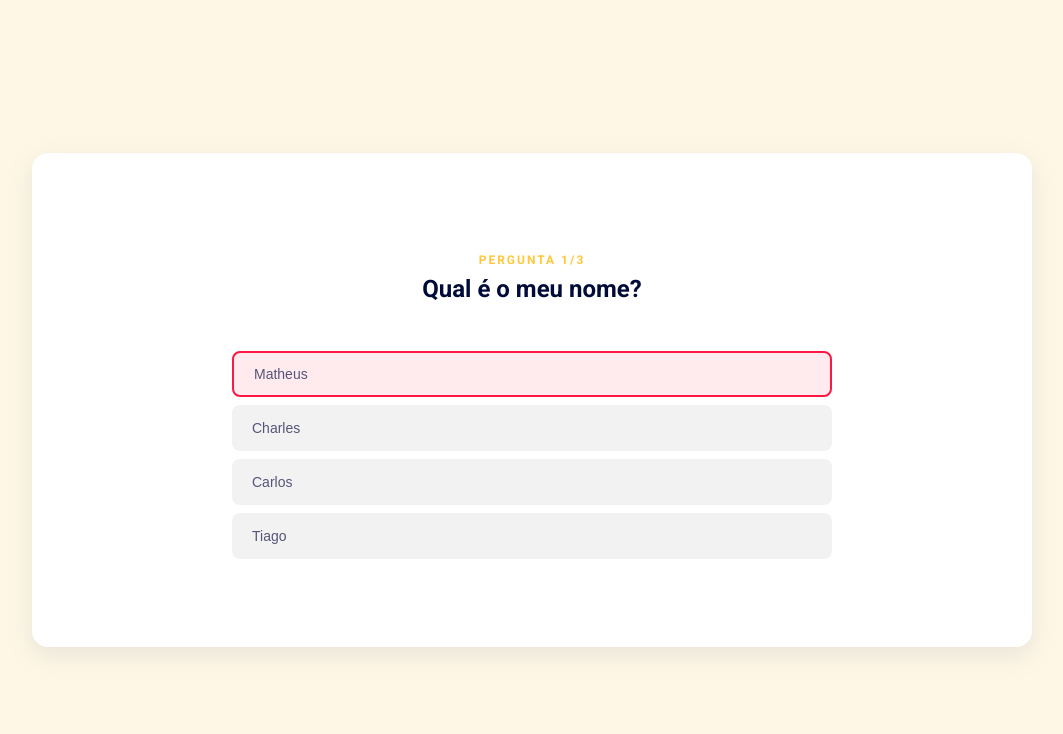
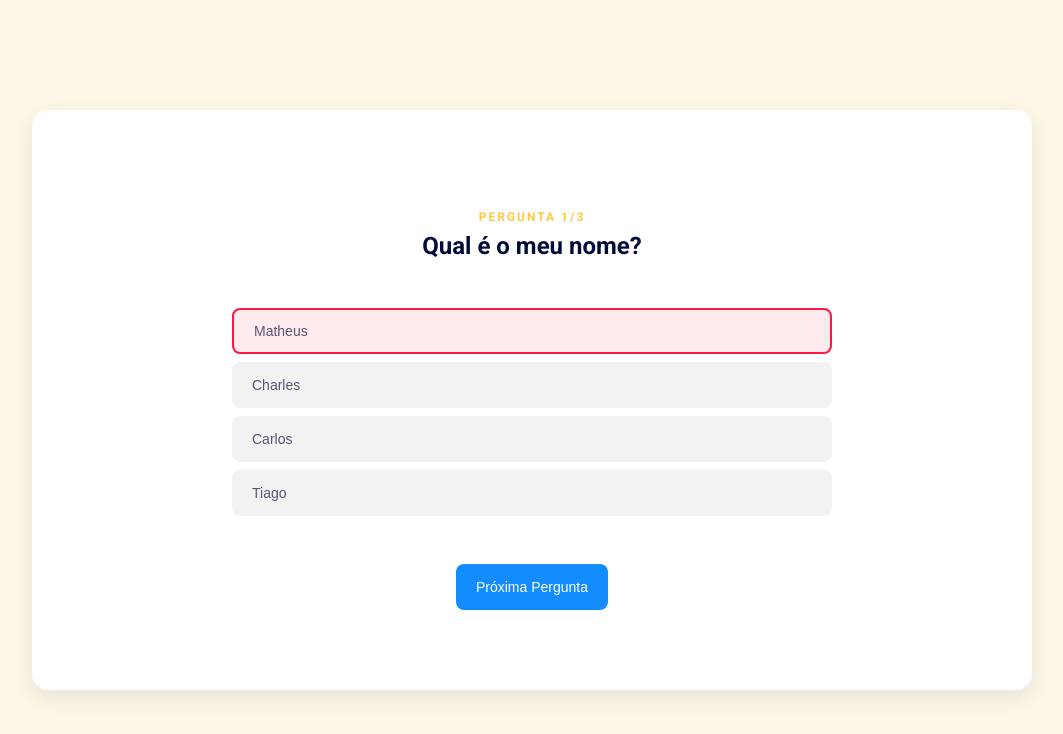
Before and after one commit to charlesalmeiida/quiz-app, a React (Vite) app: page / in a window 1280 px wide. Both pictures are taken after a click on the button "Matheus". Shown: the top 734 px of the page, without its empty margins (108-1171 px from the left). Built offline with nearby package versions, Linux system fonts and the light colour scheme.

Commit message:
feat: add button and quiz navigation

```diff
--- a/src/App.jsx
+++ b/src/App.jsx
@@ -1,4 +1,4 @@
-import { Quiz } from "./components/quiz"
+import { Quiz } from "./components/Quiz"
 import "./styles/global.css"
 
 function App() {
--- /dev/null
+++ b/src/components/Button/index.jsx
@@ -0,0 +1,9 @@
+import S from "./styles.module.css"
+
+export function Button(props) {
+  return (
+    <button className={S.container} onClick={props.onClick}>
+      {props.children}
+    </button>
+  )
+}
--- /dev/null
+++ b/src/components/Button/styles.module.css
@@ -0,0 +1,11 @@
+.container {
+  background-color: #128cfe;
+  border-radius: 8px;
+  height: 46px;
+  border: 0;
+  color: #fff;
+  font-size: 14px;
+  padding: 0 20px;
+  cursor: pointer;
+  margin-top: 40px;
+}
--- a/src/components/QuestionAnswer/index.jsx
+++ b/src/components/QuestionAnswer/index.jsx
@@ -1,8 +1,19 @@
+import { useEffect, useRef } from "react"
 import S from "./styles.module.css"
 
 export function QuestionAnswer(props) {
+  const buttonRef = useRef(null)
+
+  useEffect(() => {
+    // Limpa a classe sempre que a pergunta mudar
+    if (buttonRef.current) {
+      buttonRef.current.className = S.container // Reset para apenas a classe container
+    }
+  }, [props.question]) // Dependência para a pergunta atual
+
   return (
     <button
+      ref={buttonRef}
       onClick={(event) =>
         props.handleAnswerQuestion(event, props.question, props.answer)
       }
--- a/src/components/quiz/index.jsx
+++ b/src/components/quiz/index.jsx
@@ -1,6 +1,7 @@
 import { useState } from "react"
 import { QuestionAnswer } from "../QuestionAnswer"
 import S from "./styles.module.css"
+import { Button } from "../Button"
 
 const QUESTIONS = [
   {
@@ -35,7 +36,7 @@ const QUESTIONS = [
 ]
 
 export function Quiz() {
-  const currentQuestion = QUESTIONS[0]
+  const [currentQuestionIndex, setCurrentQuestionIndex] = useState(0)
   const [count, setCount] = useState(0)
   const [isCurrentQuestionAswered, setCurrentQuestionAnswered] = useState(false)
 
@@ -46,7 +47,7 @@ export function Quiz() {
 
     const isCorrectAnswer = question.correctAnswer === answer
     const resultClassName = isCorrectAnswer ? S.correct : S.incorrect
-    event.currentTarget.classList.toggle(resultClassName)
+    event.currentTarget.classList.add(resultClassName)
 
     if (isCorrectAnswer) {
       setCount(count + 1)
@@ -54,6 +55,16 @@ export function Quiz() {
 
     setCurrentQuestionAnswered(true)
   }
+
+  const handleNextQuestion = () => {
+    if (currentQuestionIndex + 1 < QUESTIONS.length) {
+      setCurrentQuestionIndex((index) => index + 1)
+    }
+
+    setCurrentQuestionAnswered(false)
+  }
+
+  const currentQuestion = QUESTIONS[currentQuestionIndex]
 
   return (
     <div className={S.container}>
@@ -74,6 +85,9 @@ export function Quiz() {
               </li>
             ))}
           </ul>
+          {isCurrentQuestionAswered && (
+            <Button onClick={handleNextQuestion}>Próxima Pergunta</Button>
+          )}
         </div>
       </div>
     </div>
```
